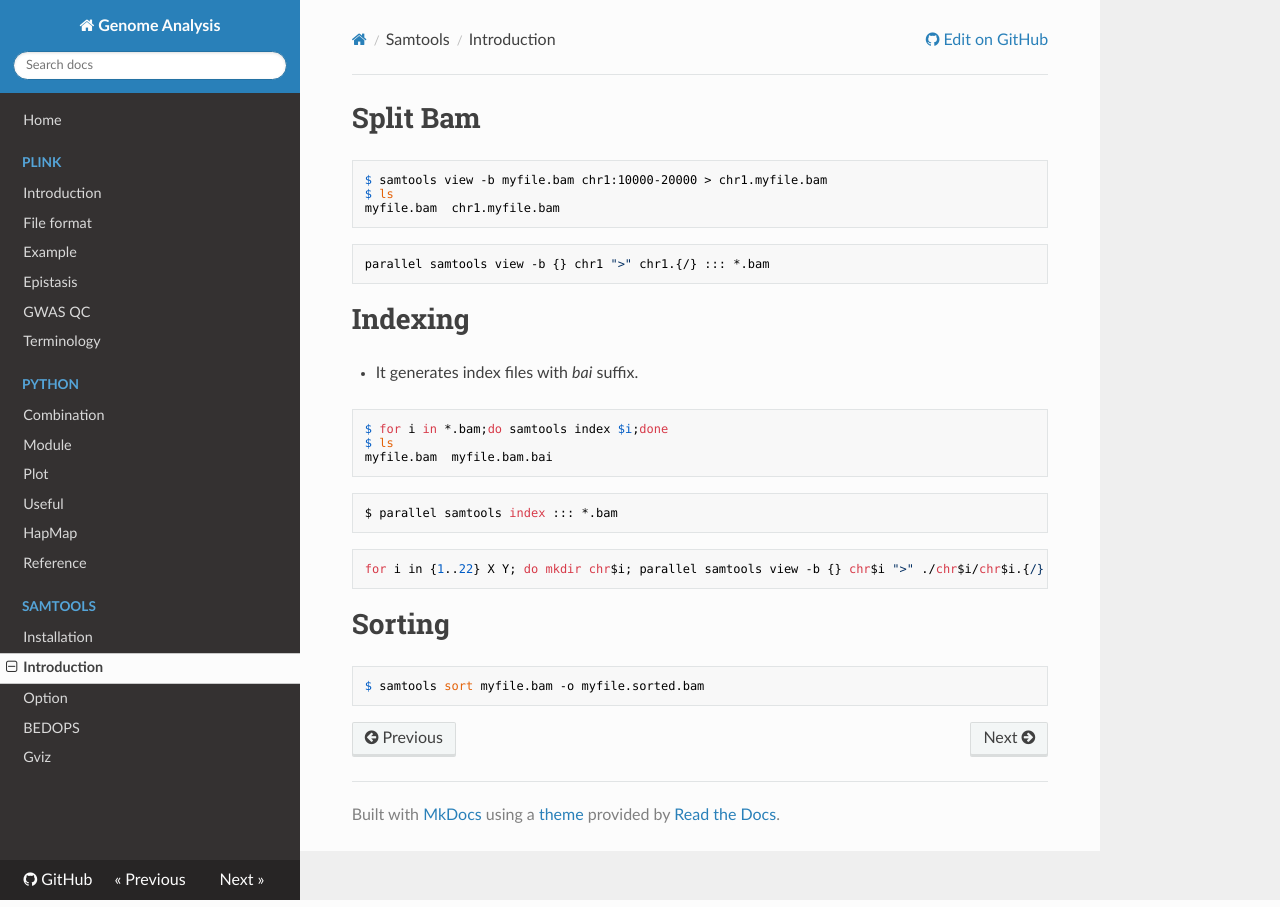
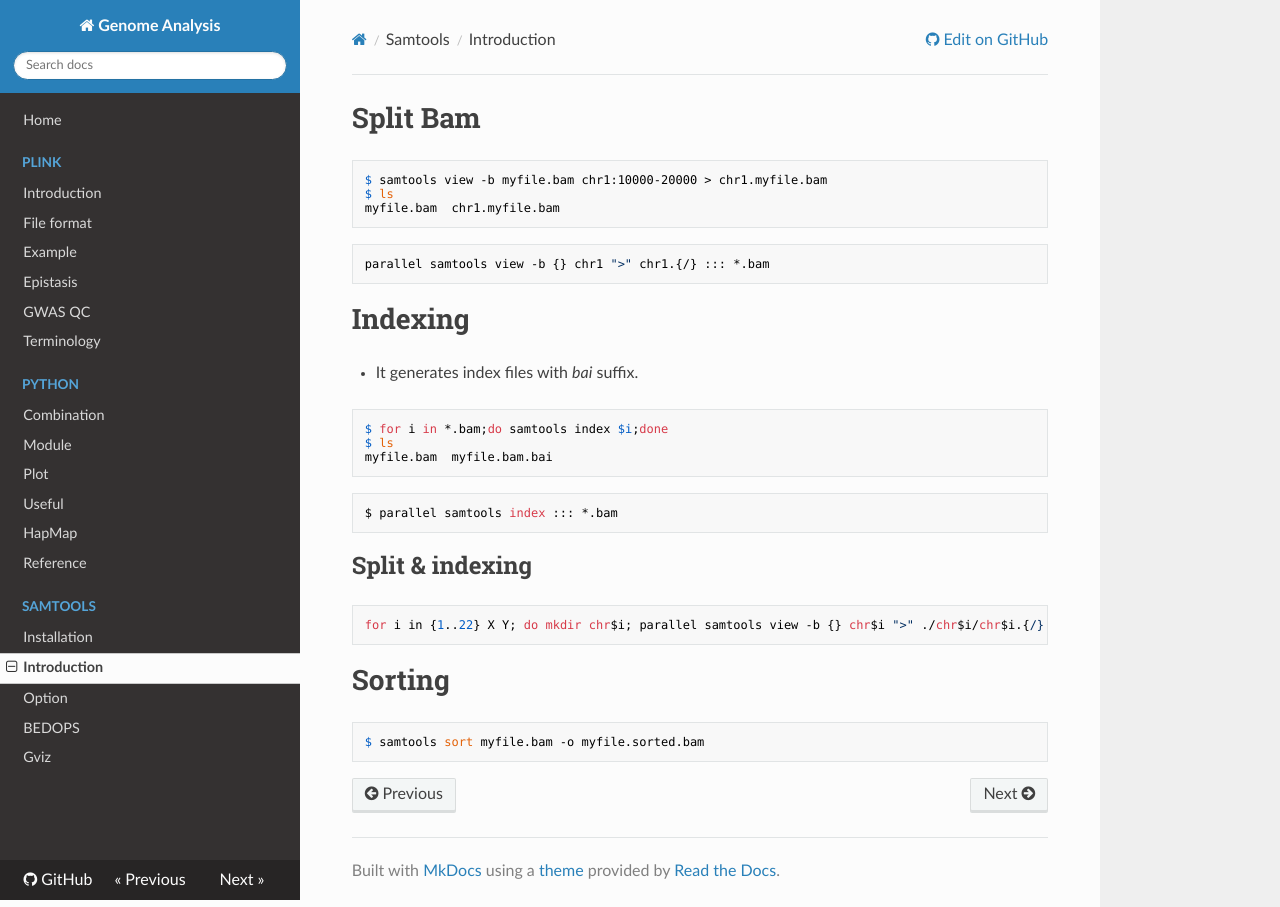
Before and after one commit to WonyoungCho/plink, an MkDocs documentation site: the page built from docs/samtools_int.md, in a window 1280 px wide. Built offline with MkDocs 1.6.1, drawn with Linux system fonts in a browser that asks for light colours; nearby versions of some CDN libraries; old or Windows-style settings are respelled for this version of MkDocs.

Commit message:
Update samtools_int.md

````diff
--- a/docs/samtools_int.md
+++ b/docs/samtools_int.md
@@ -21,6 +21,7 @@ myfile.bam  myfile.bam.bai
 $ parallel samtools index ::: *.bam
 ```
 
+## Split & indexing
 ```
 for i in {1..22} X Y; do mkdir chr$i; parallel samtools view -b {} chr$i ">" ./chr$i/chr$i.{/} ::: ../*.bam; parallel samtools index ./chr$i/{}::: ./chr$i/*.bam; done
 ```
````
